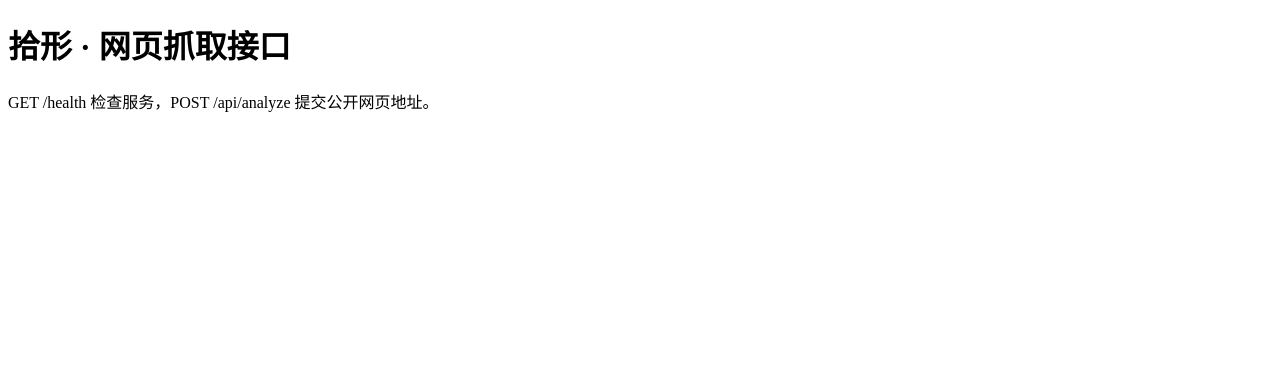
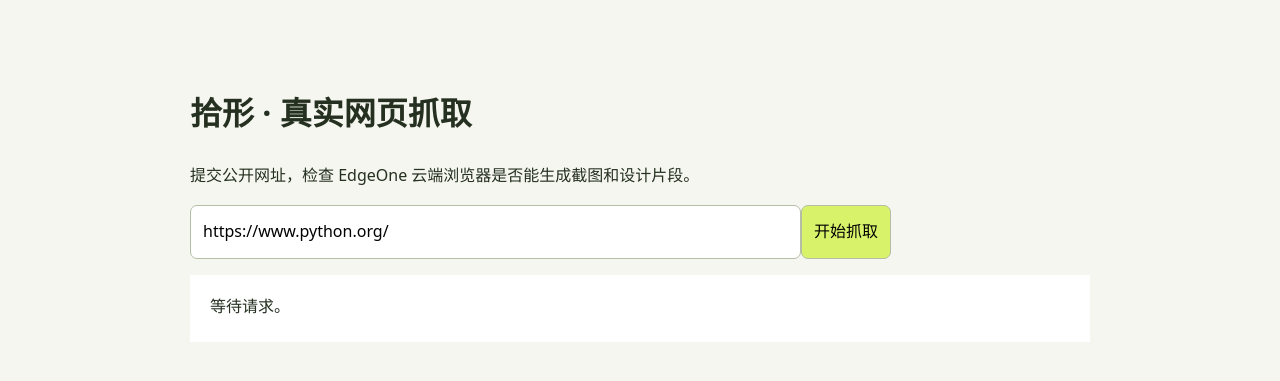
Before and after one commit to Observl/DesignBreakdown, a website: page edgeone-api/index.html in a window 1280 px wide. Drawn offline with Linux system fonts and the light colour scheme.

Commit message:
Add cloud capture verification page and allow EdgeOne preview origin

```diff
--- a/edgeone-api/cloud-functions/api/analyze.js
+++ b/edgeone-api/cloud-functions/api/analyze.js
@@ -1,6 +1,6 @@
 import {analyze} from '../../lib/analyzer.mjs';
 let active=0;
-const allowed=['https://observl.github.io'];
+const allowed=['https://observl.github.io','https://designbreakdown-api-sxuxrgqg.edgeone.cool'];
 function reply(request,status,data){const origin=request.headers.get('origin');const same=origin===new URL(request.url).origin;return new Response(JSON.stringify(data),{status,headers:{'Content-Type':'application/json; charset=utf-8','Cache-Control':'no-store','X-Content-Type-Options':'nosniff',...((same||allowed.includes(origin))?{'Access-Control-Allow-Origin':origin,'Vary':'Origin'}:{})}})}
 export async function onRequest({request}){
 const origin=request.headers.get('origin');
--- a/edgeone-api/index.html
+++ b/edgeone-api/index.html
@@ -1 +1,4 @@
-<!doctype html><html lang="zh-CN"><meta charset="utf-8"><title>拾形抓取 API</title><h1>拾形 · 网页抓取接口</h1><p>GET /health 检查服务，POST /api/analyze 提交公开网页地址。</p></html>
+<!doctype html><html lang="zh-CN"><meta charset="utf-8"><meta name="viewport" content="width=device-width,initial-scale=1"><title>拾形抓取 API 验证</title><style>body{font:16px/1.7 system-ui;max-width:900px;margin:45px auto;padding:20px;background:#f5f6ef;color:#253021}input,button{font:inherit;padding:12px;border:1px solid #b4bea5;border-radius:7px}input{width:65%}button{background:#d8f36a;cursor:pointer}pre{white-space:pre-wrap;overflow-wrap:anywhere;background:white;padding:20px}img{max-width:100%;border:1px solid #ccc}article{background:white;padding:15px;margin:15px 0}small{color:#68745e}</style><h1>拾形 · 真实网页抓取</h1><p>提交公开网址，检查 EdgeOne 云端浏览器是否能生成截图和设计片段。</p><form id="form"><input id="url" aria-label="网页地址" type="url" required value="https://www.python.org/"><button id="submit">开始抓取</button></form><pre id="status" role="status">等待请求。</pre><div id="results"></div><script>
+const form=document.querySelector('#form'),status=document.querySelector('#status'),button=document.querySelector('#submit'),results=document.querySelector('#results');
+form.onsubmit=async event=>{event.preventDefault();button.disabled=true;results.replaceChildren();status.textContent='正在调用云端 Chromium，最长等待 120 秒…';try{const endpoint=new URL('/api/analyze',location.origin);endpoint.search=location.search;const response=await fetch(endpoint,{method:'POST',headers:{'Content-Type':'application/json'},body:JSON.stringify({url:document.querySelector('#url').value}),signal:AbortSignal.timeout(125000)});const text=await response.text();let data;try{data=JSON.parse(text)}catch{throw new Error('HTTP '+response.status+'：服务未返回 JSON，请检查域名预览认证。')}if(!response.ok)throw new Error('HTTP '+response.status+'：'+data.error);status.textContent=JSON.stringify({status:response.status,title:data.title,source:data.source,fragments:data.fragments.length,screenshotBytes:data.screenshot.length,method:data.method},null,2);for(const fragment of data.fragments){const article=document.createElement('article'),title=document.createElement('h2'),desc=document.createElement('p'),image=document.createElement('img');title.textContent=fragment.name+' · '+fragment.type;desc.textContent=fragment.desc;image.src=fragment.image;image.alt=fragment.name+'截图';article.append(title,desc,image);results.append(article)}}catch(error){status.textContent='抓取失败：'+error.message}finally{button.disabled=false}};
+</script></html>
```
